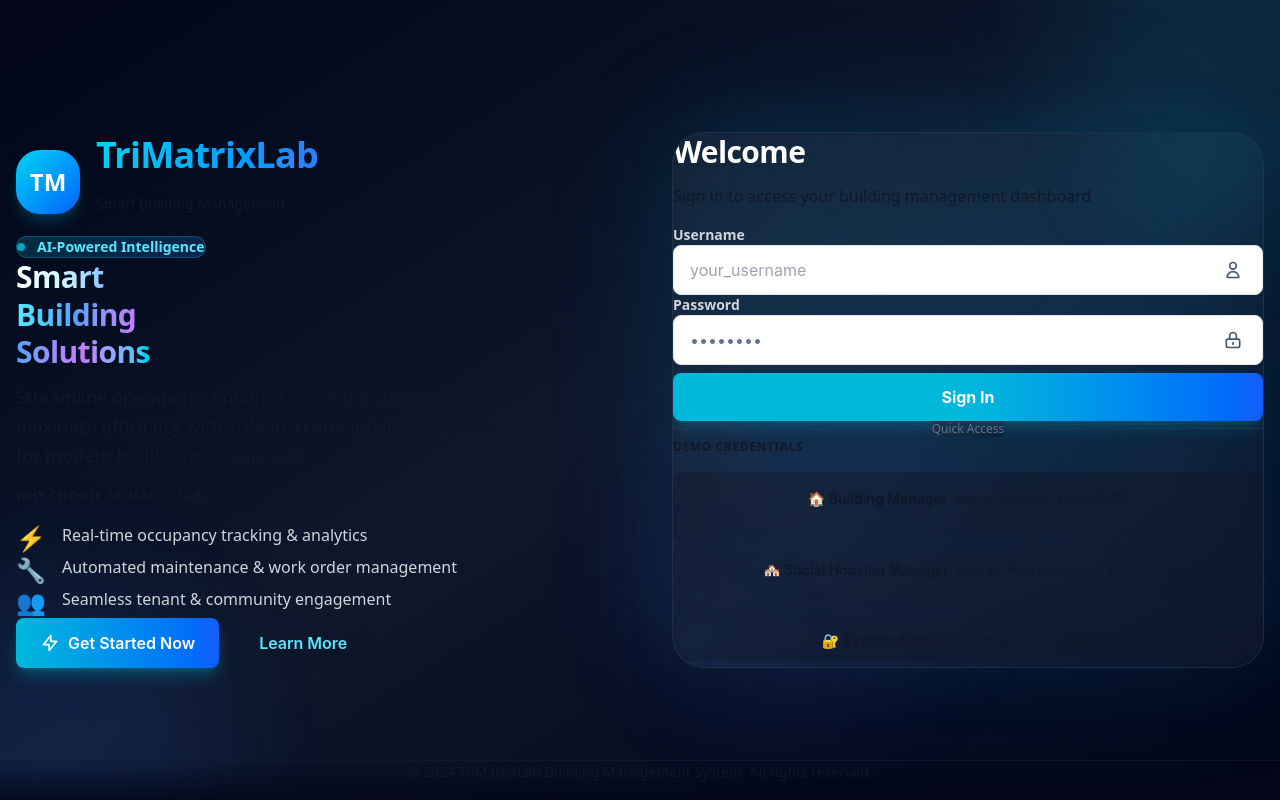
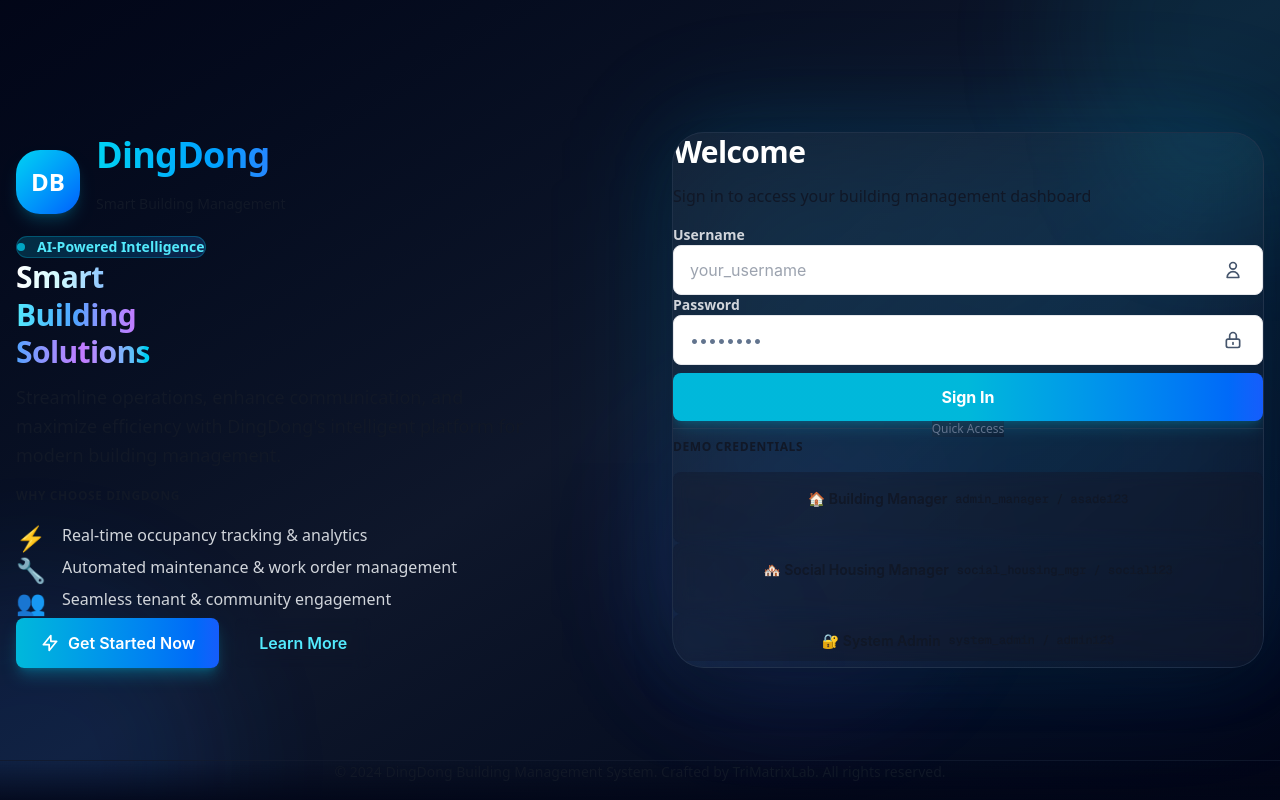
Before and after one commit to JesunAhmadUshno/dingdong-bms, a Next.js app in the folder web/: page / in a window 1280 px wide. Built offline with nearby package versions, Linux system fonts and the light colour scheme.

Commit message:
Change application branding back to DingDong with TriMatrixLab copyright credit

```diff
--- a/web/app/layout.tsx
+++ b/web/app/layout.tsx
@@ -16,11 +16,11 @@
 // SEO Metadata with OpenGraph and Twitter Cards
 export const metadata: Metadata = {
   title: {
-    default: "TriMatrixLab BMS - Intelligent Building Management System",
-    template: "%s | TriMatrixLab BMS",
+    default: "DingDong BMS - Intelligent Building Management System",
+    template: "%s | DingDong BMS",
   },
   description:
-    "TriMatrixLab BMS is a comprehensive building management system designed for property managers, social housing operators, corporate owners, and administrators. Manage properties, tenants, maintenance, subsidies, and compliance with ease.",
+    "DingDong BMS is a comprehensive building management system designed for property managers, social housing operators, corporate owners, and administrators. Manage properties, tenants, maintenance, subsidies, and compliance with ease.",
   keywords: [
     "building management",
     "property management",
@@ -34,25 +34,25 @@
     "facility management",
   ],
   category: "Business",
-  authors: [{ name: "TriMatrixLab Team", url: "https://trimatrixlab-bms.com" }],
-  creator: "TriMatrixLab Team",
-  publisher: "TriMatrixLab",
+  authors: [{ name: "TriMatrixLab", url: "https://dingdong-bms.com" }],
+  creator: "TriMatrixLab",
+  publisher: "DingDong",
 
   // OpenGraph for social media sharing
   openGraph: {
     type: "website",
     locale: "en_US",
-    url: "https://trimatrixlab-bms.com",
-    siteName: "TriMatrixLab BMS",
-    title: "TriMatrixLab BMS - Intelligent Building Management System",
+    url: "https://dingdong-bms.com",
+    siteName: "DingDong BMS",
+    title: "DingDong BMS - Intelligent Building Management System",
     description:
-      "Streamline property management and tenant operations with TriMatrixLab's comprehensive building management platform.",
+      "Streamline property management and tenant operations with DingDong's comprehensive building management platform.",
     images: [
       {
-        url: "https://trimatrixlab-bms.com/og-image.png",
+        url: "https://dingdong-bms.com/og-image.png",
         width: 1200,
         height: 630,
-        alt: "TriMatrixLab BMS - Building Management System",
+        alt: "DingDong BMS - Building Management System",
         type: "image/png",
       },
     ],
--- a/web/app/page.tsx
+++ b/web/app/page.tsx
@@ -76,11 +76,11 @@
           <div className="max-w-7xl mx-auto px-6 py-4 flex justify-between items-center">
             <div className="flex items-center gap-2">
               <div className="w-10 h-10 bg-gradient-to-br from-cyan-400 to-blue-600 rounded-xl flex items-center justify-center font-bold text-white">
-                TM
+                DB
               </div>
               <div>
                 <h1 className="text-xl font-bold bg-gradient-to-r from-cyan-400 to-blue-500 bg-clip-text text-transparent">
-                  TriMatrixLab
+                  DingDong
                 </h1>
                 <p className="text-xs text-gray-400">Building Management</p>
               </div>
@@ -209,11 +209,11 @@
             {/* Logo & Badge */}
             <div className="flex items-center gap-4">
               <div className="w-16 h-16 bg-gradient-to-br from-cyan-400 to-blue-600 rounded-2xl flex items-center justify-center font-bold text-2xl text-white shadow-lg shadow-cyan-500/20">
-                TM
+                DB
               </div>
               <div>
                 <h1 className="text-3xl font-bold bg-gradient-to-r from-cyan-400 to-blue-500 bg-clip-text text-transparent">
-                  TriMatrixLab
+                  DingDong
                 </h1>
                 <p className="text-sm text-gray-400 font-medium">Smart Building Management</p>
               </div>
@@ -243,13 +243,13 @@
               </div>
 
               <p className="text-lg text-gray-300 max-w-lg leading-relaxed">
-                Streamline operations, enhance communication, and maximize efficiency with TriMatrixLab's intelligent platform for modern building management.
+                Streamline operations, enhance communication, and maximize efficiency with DingDong's intelligent platform for modern building management.
               </p>
             </div>
 
             {/* Features List */}
             <div className="space-y-4 pt-4">
-              <p className="text-xs font-semibold text-gray-400 uppercase tracking-widest">Why Choose TriMatrixLab</p>
+              <p className="text-xs font-semibold text-gray-400 uppercase tracking-widest">Why Choose DingDong</p>
               <div className="space-y-3">
                 {[
                   { icon: "⚡", text: "Real-time occupancy tracking & analytics" },
@@ -404,7 +404,7 @@
 
       {/* Footer */}
       <div className="absolute bottom-0 left-0 right-0 py-8 text-center border-t border-slate-700/30 bg-gradient-to-t from-slate-950/80 to-transparent">
-        <p className="text-sm text-slate-500 font-medium">© 2024 TriMatrixLab Building Management System. All rights reserved.</p>
+        <p className="text-sm text-slate-500 font-medium">© 2024 DingDong Building Management System. Crafted by TriMatrixLab. All rights reserved.</p>
       </div>
     </div>
   );
--- a/web/app/portal/manager/layout.tsx
+++ b/web/app/portal/manager/layout.tsx
@@ -160,7 +160,7 @@
             <div className="w-10 h-10 bg-gradient-to-br from-blue-500 to-purple-600 rounded-xl flex items-center justify-center text-white font-bold text-xl shadow-[0_0_15px_rgba(59,130,246,0.5)]">
               D
             </div>
-            <h2 className="font-bold text-white text-2xl tracking-tight bg-clip-text text-transparent bg-gradient-to-r from-white to-slate-400">TriMatrixLab</h2>
+            <h2 className="font-bold text-white text-2xl tracking-tight bg-clip-text text-transparent bg-gradient-to-r from-white to-slate-400">DingDong</h2>
           </div>
           {/* Close button for mobile */}
           <button
--- a/web/app/portal/owner/page.tsx
+++ b/web/app/portal/owner/page.tsx
@@ -27,7 +27,7 @@
   return (
     <div className="min-h-screen bg-gray-50 dark:bg-gray-900">
       <nav className="bg-white dark:bg-gray-800 shadow px-6 py-4 flex justify-between items-center">
-        <h1 className="text-xl font-bold text-green-700">TriMatrixLab | Owner Portal</h1>
+        <h1 className="text-xl font-bold text-green-700">DingDong | Owner Portal</h1>
         <div className="flex items-center gap-4">
           <span className="text-sm">Welcome, <strong>{user.full_name}</strong></span>
           <Link href="/portal/profile" className="text-blue-600 hover:underline text-sm font-semibold">
--- a/web/app/portal/renter/page.tsx
+++ b/web/app/portal/renter/page.tsx
@@ -27,7 +27,7 @@
   return (
     <div className="min-h-screen bg-gray-50 dark:bg-gray-900">
       <nav className="bg-white dark:bg-gray-800 shadow px-6 py-4 flex justify-between items-center">
-        <h1 className="text-xl font-bold text-blue-600">TriMatrixLab | Renter Portal</h1>
+        <h1 className="text-xl font-bold text-blue-600">DingDong | Renter Portal</h1>
         <div className="flex items-center gap-4">
           <span className="text-sm">Welcome, <strong>{user.full_name}</strong></span>
           <Link href="/portal/profile" className="text-blue-600 hover:underline text-sm font-semibold">
```
